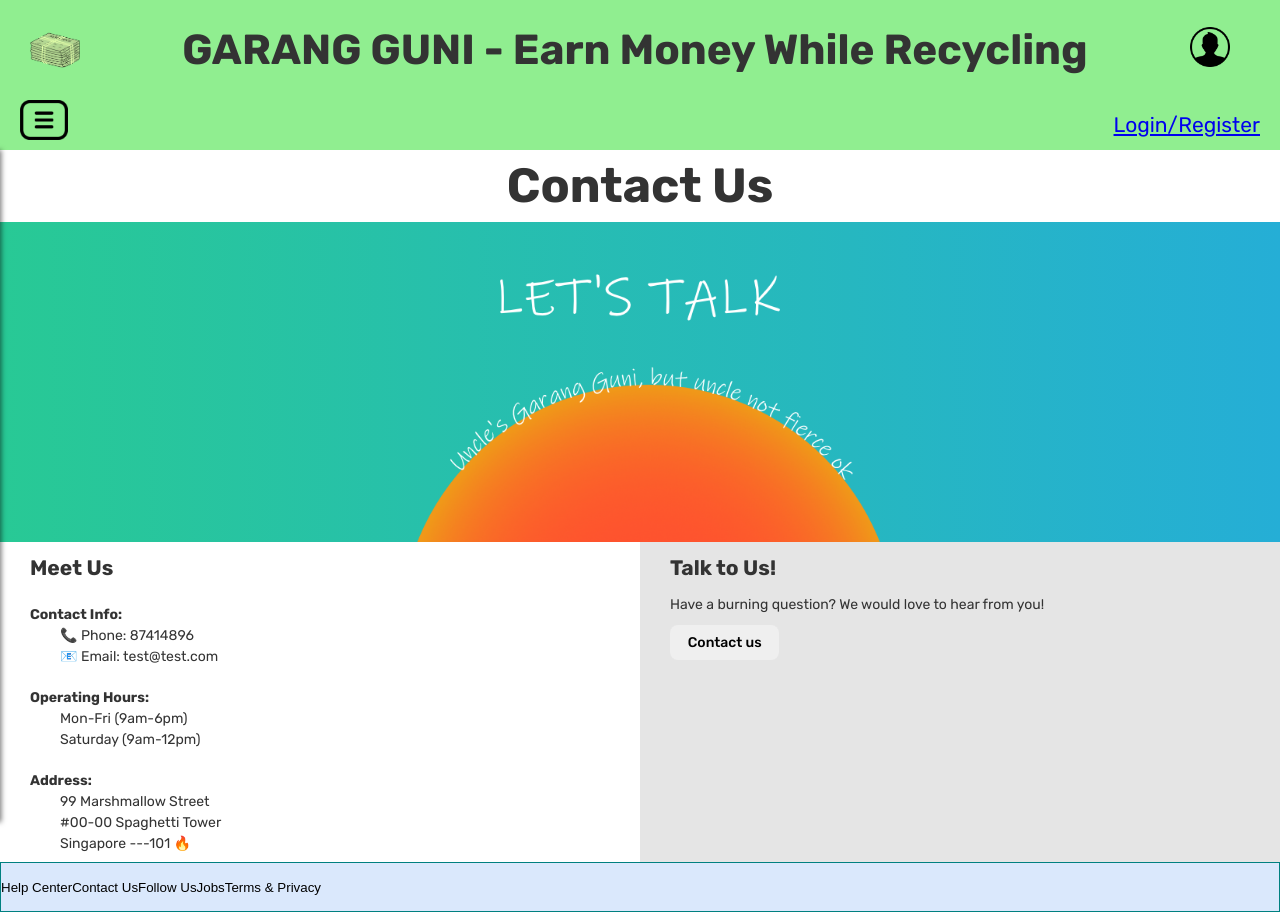
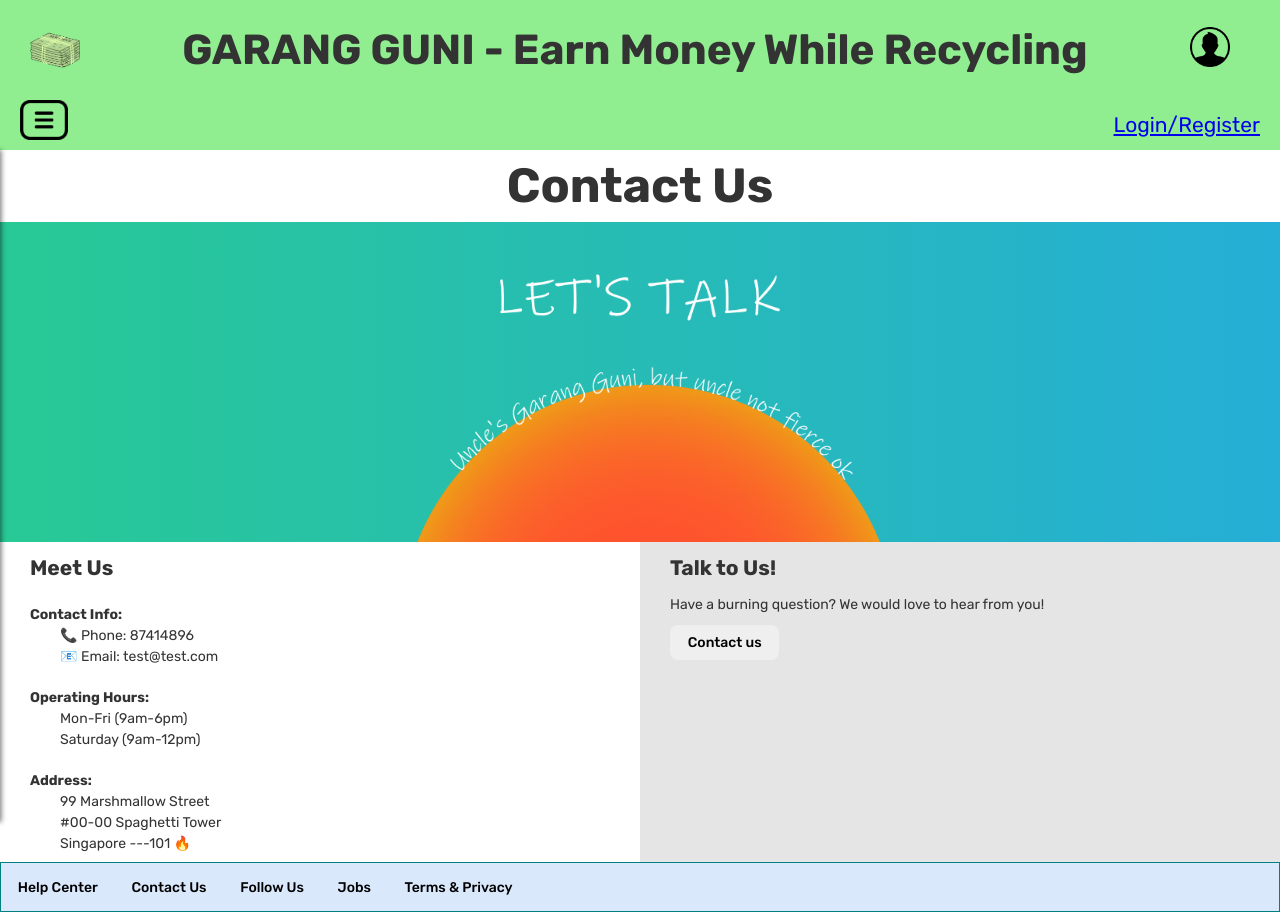
Before and after one commit to ntu-se7-grp3/garang-guni, a React (Vite) app: page /contact in a window 1280 px wide. Built offline with nearby package versions, Linux system fonts and the light colour scheme.

Commit message:
chore: fix css in contact us button

```diff
--- a/src/components/Button.module.css
+++ b/src/components/Button.module.css
@@ -1,6 +1,13 @@
 .button {
+  border-radius: 8px;
+  padding: 0.6em 1.2em;
+  font-size: 1em;
+  font-weight: 500;
+  font-family: inherit;
+  cursor: pointer;
   background-color: transparent;
   border: 0;
+  transition: border-color 0.25s;
 }
 
 .button:hover {
```
